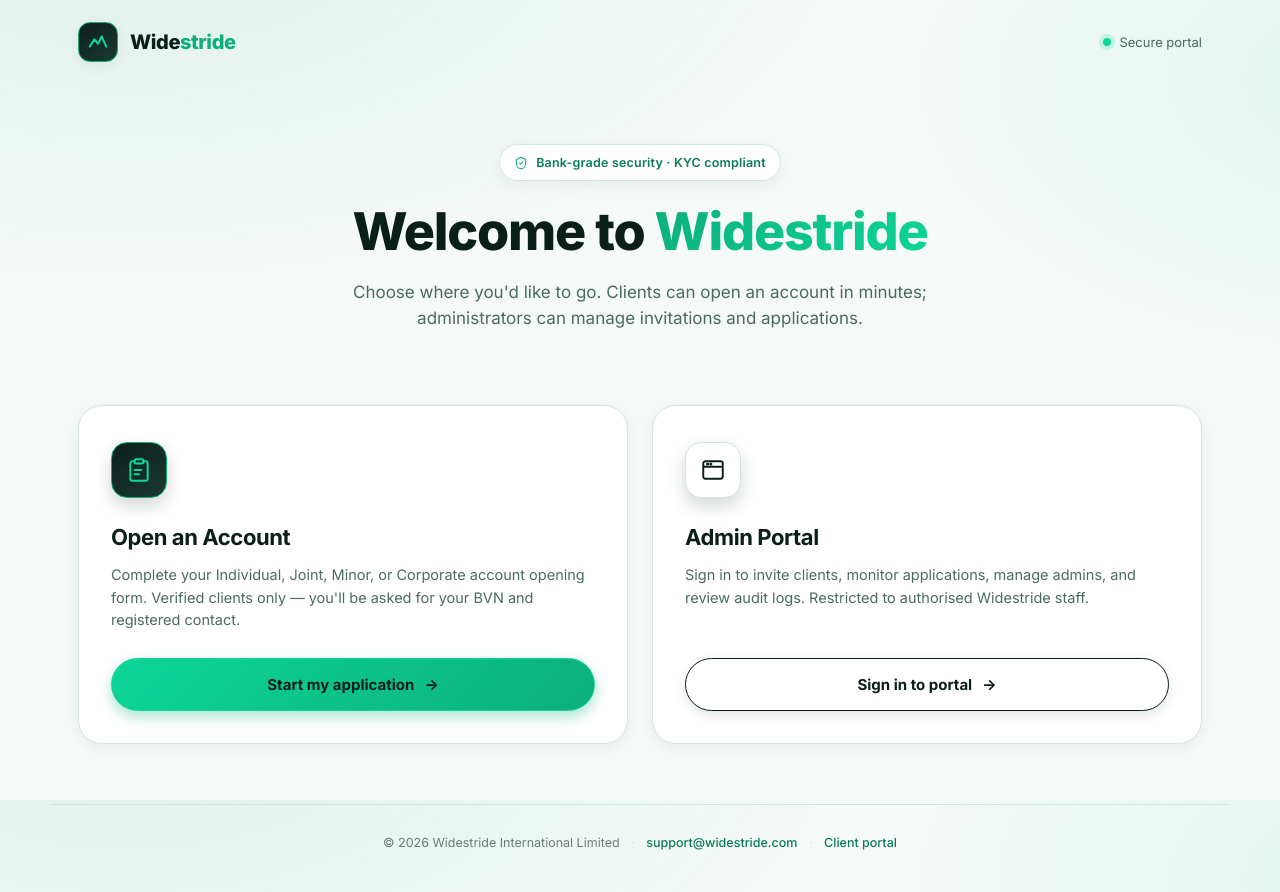
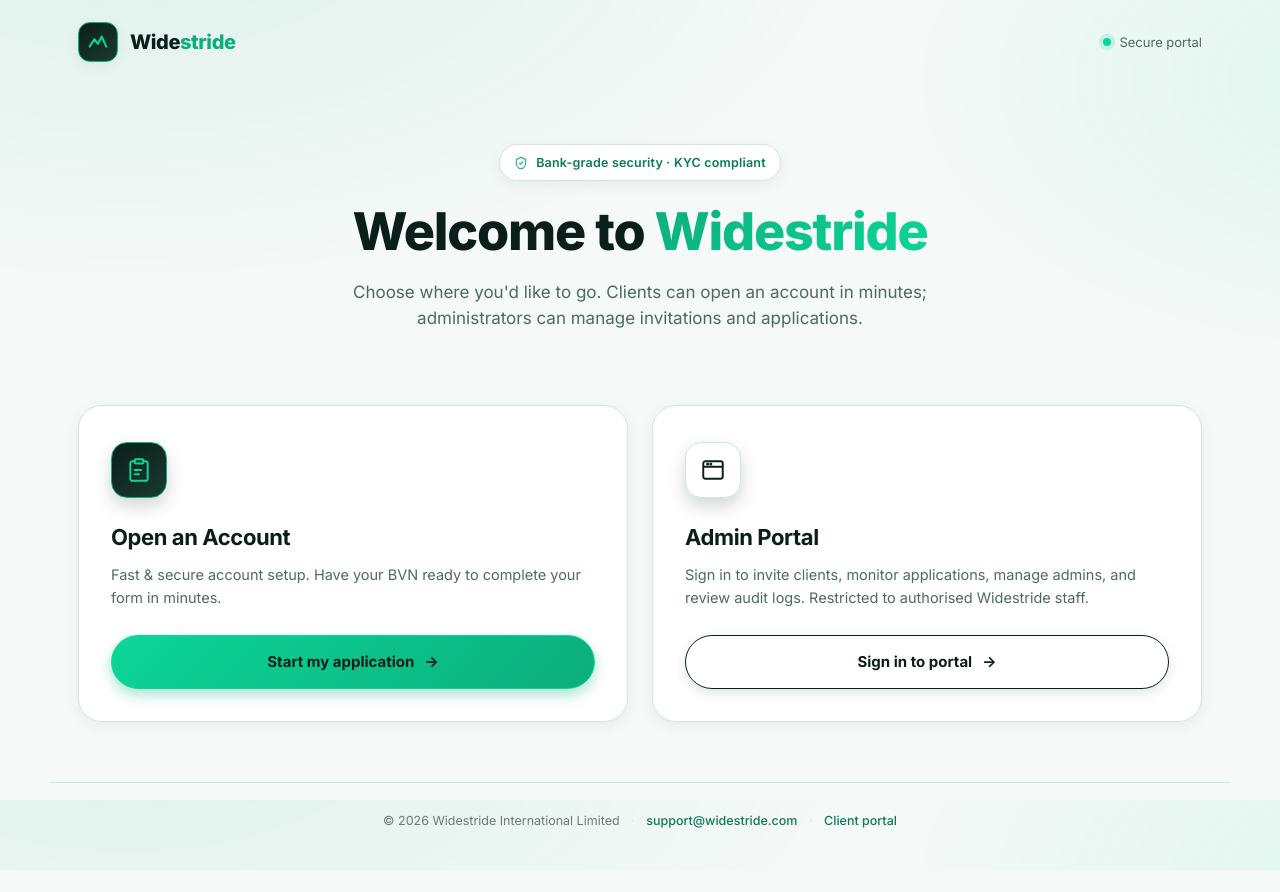
Before and after one commit to WIDESTRIDE/WIDESTRIDE-KYC-FORM, a plain HTML site: page main_page.html in a window 1280 px wide. After the commit the page ends 870 px from the top, so only its background shows below. Drawn offline with Linux system fonts and the light colour scheme.

Commit message:
Update account opening instructions in main_page.html

```diff
--- a/main_page.html
+++ b/main_page.html
@@ -359,7 +359,7 @@
           </svg>
         </div>
         <h2>Open an Account</h2>
-        <p>Complete your Individual, Joint, Minor, or Corporate account opening form. Verified clients only — you'll be asked for your BVN and registered contact.</p>
+        <p>Fast & secure account setup. Have your BVN ready to complete your form in minutes.</p>
         <span class="card-cta">
           Start my application
           <span class="arrow" aria-hidden="true">→</span>
```
